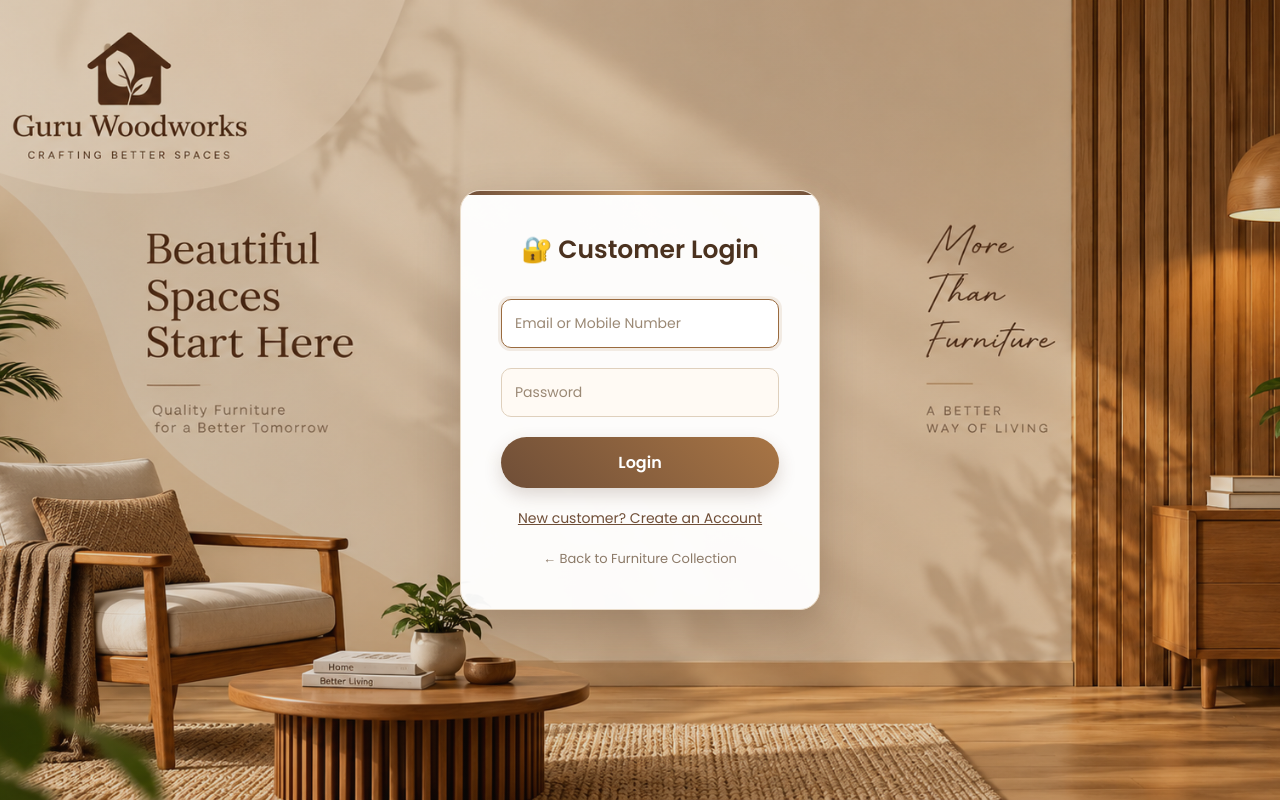
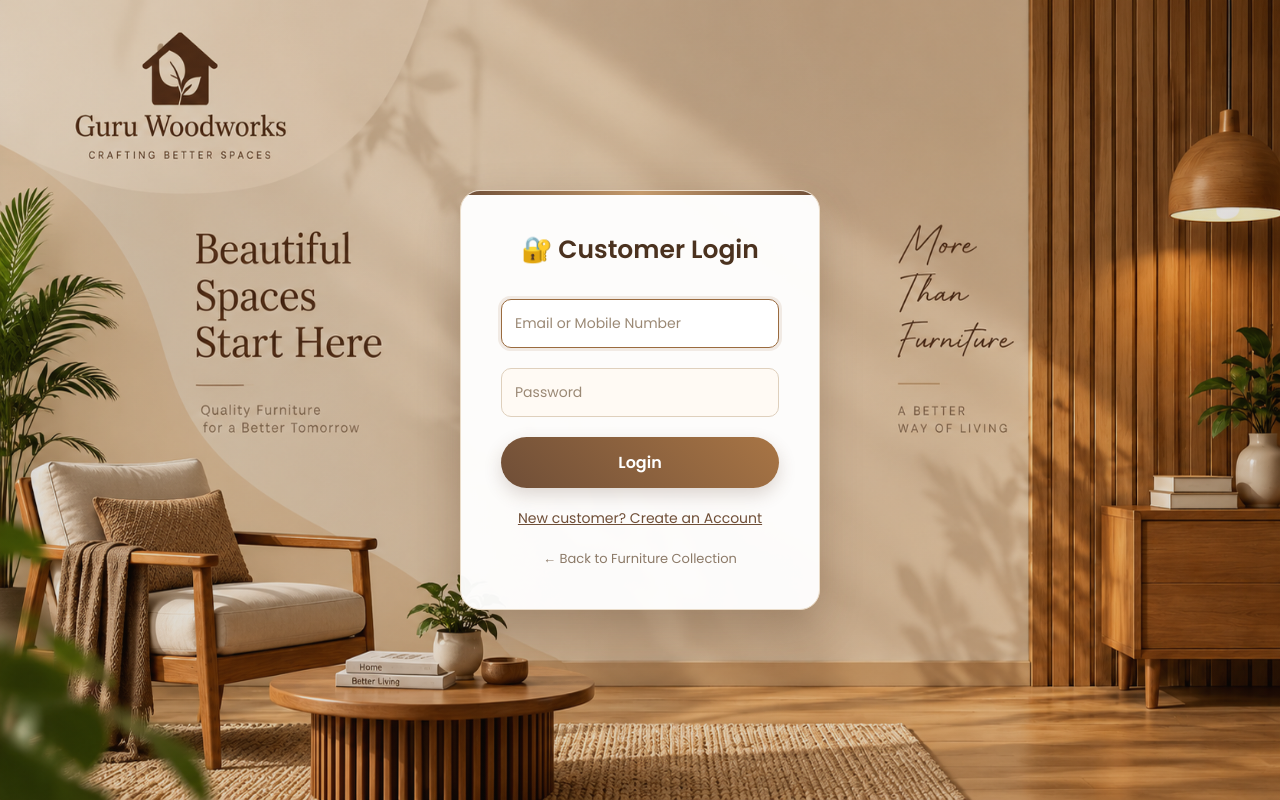
Before and after one commit to Tarun9491/smart_shop, a PHP site: page /login.php in a window 1280 px wide. Run offline with PHP 8.4, Linux system fonts and the light colour scheme.

Commit message:
Update login.php

```diff
--- a/smart_shop/login.php
+++ b/smart_shop/login.php
@@ -121,12 +121,11 @@ if ($_SERVER['REQUEST_METHOD'] === 'POST' && isset($_POST['login'])) {
 
        body {
     margin: 0;
-
     font-family: 'Poppins', sans-serif;
 
     min-height: 100vh;
+    width: 100%;
 
-            /* Furniture background image */
     background-image:
         linear-gradient(
             rgba(55, 38, 25, 0.15),
@@ -134,21 +133,20 @@ if ($_SERVER['REQUEST_METHOD'] === 'POST' && isset($_POST['login'])) {
         ),
         url('ChatGPT%20Image%20Sep%2018%2C%202026%2C%2003_50_08%20PM.png');
 
-            background-size: cover;
+    /* IMPORTANT: show the complete image */
+    background-size: 100% 100%;
 
     background-position: center;
-
     background-repeat: no-repeat;
 
-            background-attachment: fixed;
-
     display: flex;
-
     justify-content: center;
-
     align-items: center;
 
     padding: 20px;
+
+    /* Prevent horizontal/vertical overflow */
+    overflow: hidden;
 }
 
 
```
Lines whose indentation alone changed are shown as unchanged.
